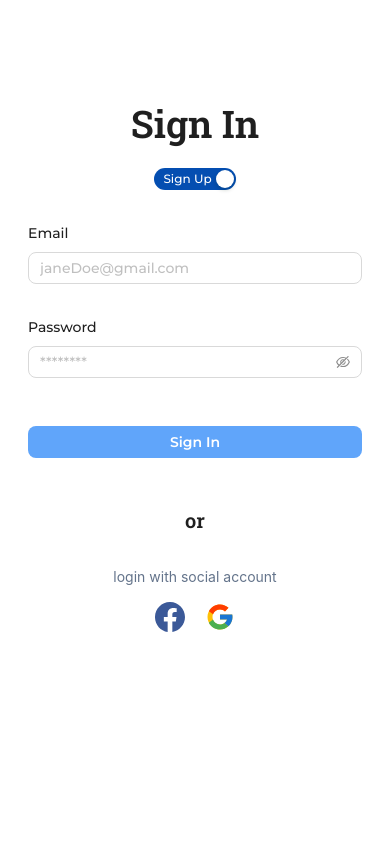
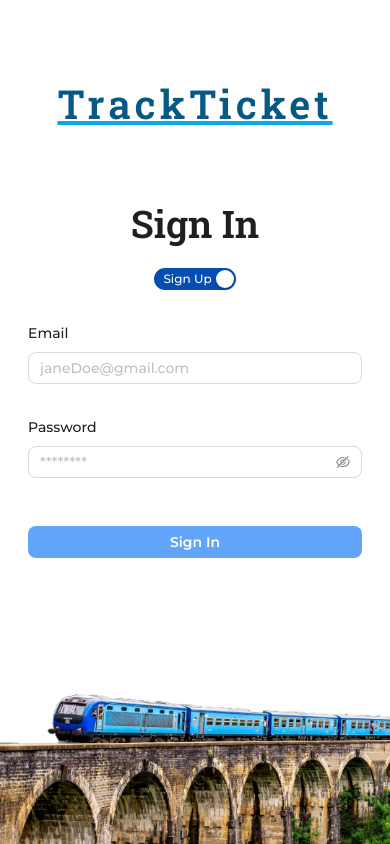
Before and after one commit to Nekromenzer/train-ticket-booking, a React (Vite) app: page /login in a window 390 px wide. Built offline with nearby package versions, Linux system fonts and the light colour scheme.

Commit message:
login ok with all screens ui

```diff
--- a/src/App.css
+++ b/src/App.css
@@ -22,4 +22,23 @@
         font-size: 7rem !important;
     }
 
+    .login-title-mobile {
+        color: theme('colors.sky.800') !important;
+        letter-spacing: theme('letterSpacing.widest') !important;
+        font-size: 2.5rem !important;
+    }
+
+    .lg-login-title {
+        color: theme('colors.white') !important;
+        letter-spacing: theme('letterSpacing.wider') !important;
+        font-size: 4rem !important;
+    }
+
+    .xl-login-title {
+        color: theme('colors.white') !important;
+        letter-spacing: theme('letterSpacing.wider') !important;
+        font-size: 5rem !important;
+    }
+
+
 }
--- a/src/pages/Login.jsx
+++ b/src/pages/Login.jsx
@@ -5,15 +5,18 @@ import { CommonForm } from '../components'
 
 const Login = () => {
   const [isLoginForm, setIsLoginForm] = useState(true)
-  const { Title, Paragraph } = Typography
+  const { Title } = Typography
 
   const formRef = useRef(null)
 
   return (
     <div className='h-screen'>
       <div className='flex flex-row items-start justify-center h-full'>
-        <div className='w-full lg:w-1/3 md:w-1/2 pt-[5rem]'>
-          <div className='p-5 md:p-20 mx-2'>
+        <div className='w-full lg:w-1/3 xl:w-1/3 pt-[3rem] md:pt-[1rem] lg:pt-[8rem] bg-loginMobile lg:bg-none h-screen bg-contain bg-no-repeat bg-bottom '>
+          <Title className='text-center lg:hidden py-[2rem] md:pt-[1rem] md:pb-0 track-wider login-title-mobile decoration-sky-500 underline whitespace-nowrap'>
+            {data.title}
+          </Title>
+          <div className='p-5 lg:p-8 xl:p-12 2xl:p-20 mx-2'>
             <Title level={1} className='text-center'>
               {isLoginForm ? data.signInText : data.signUpText}
             </Title>
@@ -42,7 +45,7 @@ const Login = () => {
             />
 
             {/* social login */}
-            <Title
+            {/* <Title
               level={4}
               className='text-center text-slate-800 font-bold mt-[3rem]'
             >
@@ -63,11 +66,11 @@ const Login = () => {
                   {item.icon}
                 </div>
               ))}
-            </div>
+            </div> */}
           </div>
         </div>
-        <div className='w-full md:w-1/2 lg:w-2/3 hidden md:block bg-login h-screen'>
-          <Title className='text-center pt-[8rem] login-title'>
+        <div className='w-full lg:w-2/3 xl:w-2/3 hidden lg:block bg-login h-screen'>
+          <Title className='text-center xl:pt-[10rem] 2xl:pt-[12rem] lg:pt-[18rem] lg:lg-login-title xl:xl-login-title 2xl:login-title'>
             {data.title}
           </Title>
         </div>
--- a/tailwind.config.js
+++ b/tailwind.config.js
@@ -8,7 +8,8 @@ export default {
         roboto: 'Roboto Slab, sans-serif'
       },
       backgroundImage: {
-        login: 'url(./src/assets/img/login-bg-effect.png)'
+        login: 'url(./src/assets/img/login-bg-effect.png)',
+        loginMobile: 'url(./src/assets/img/login-mobile.png)'
       }
     }
   },
```
Also changed, not shown: src/assets/img/login-mobile.png (added).
